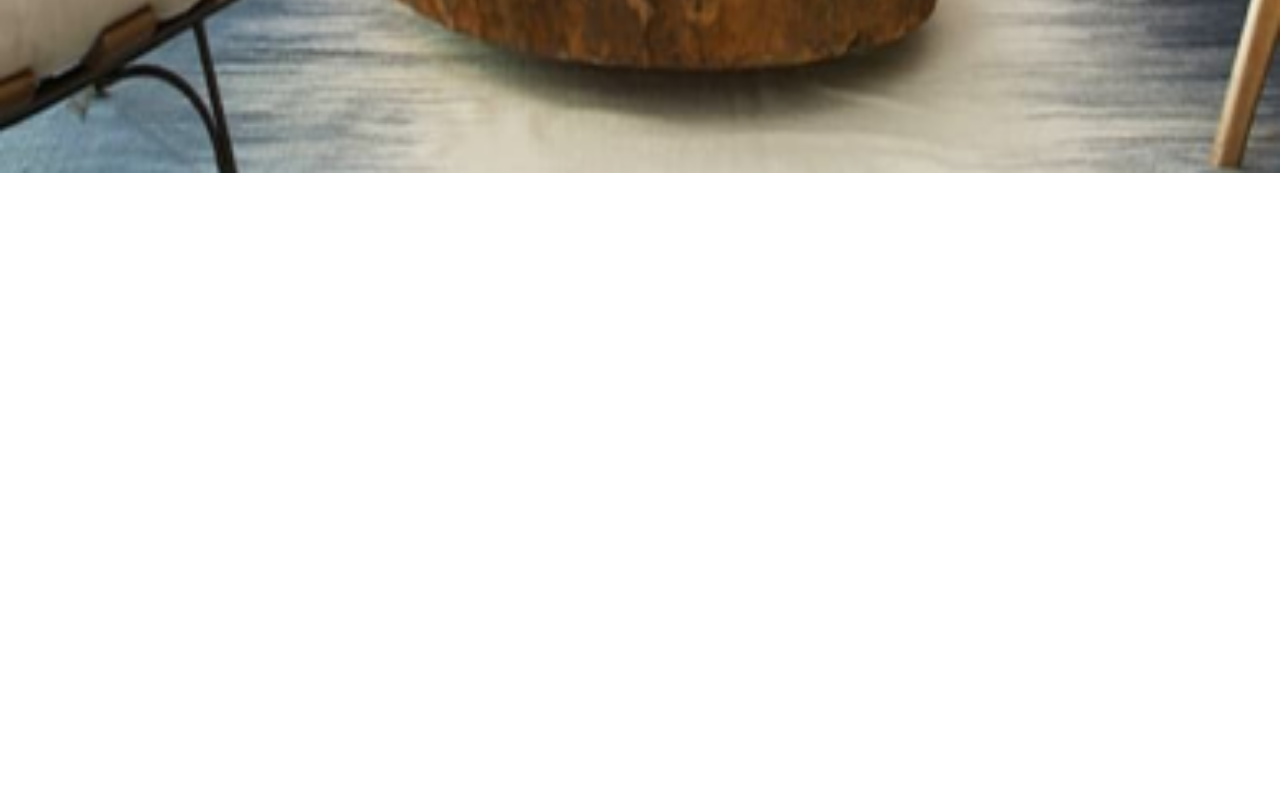
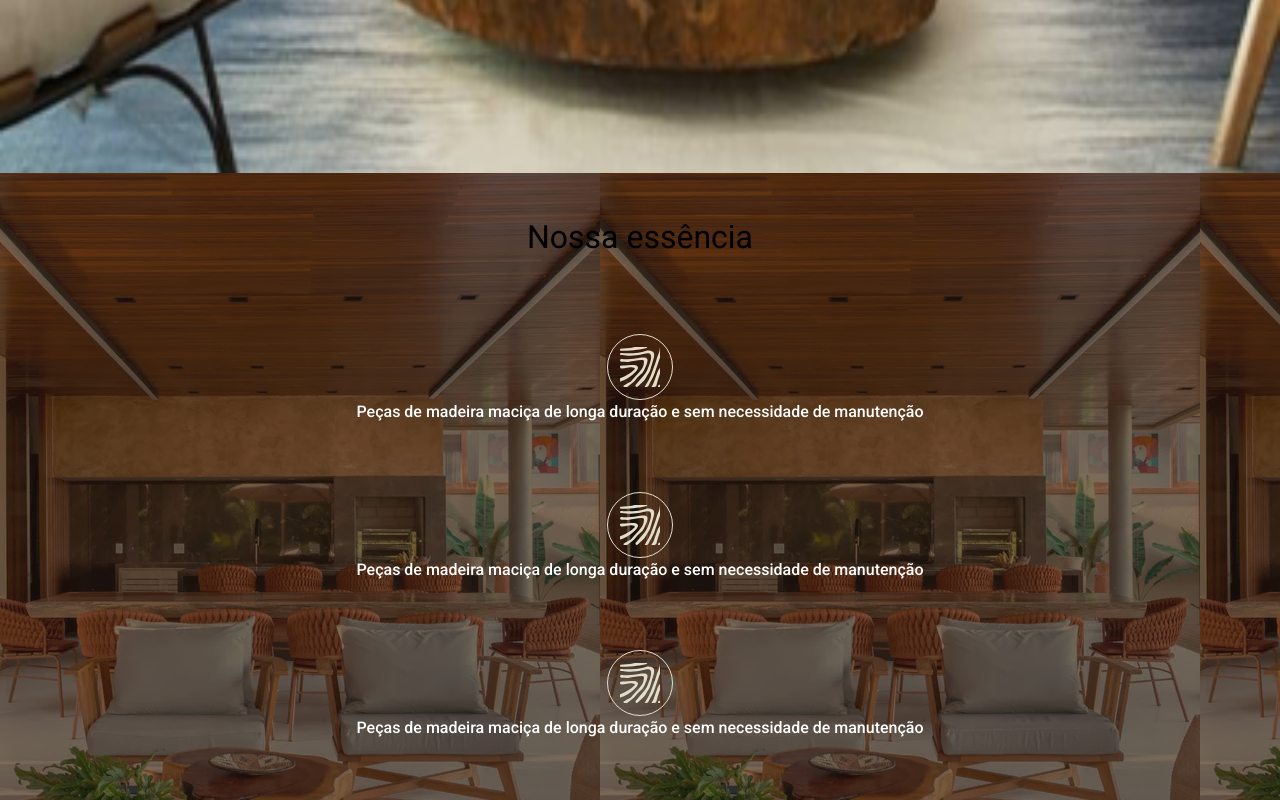
Before and after one commit to matheusmfl/tabua-gaucha, a Next.js app: page / in a window 1280 px wide. Shown: the part 1141-1941 px from the top of the page. Before the commit the page ends 1314 px from the top, so only its background shows below. Built offline with nearby package versions, Linux system fonts and the light colour scheme.

Commit message:
Create Section1, create Glasmorphism Cards

```diff
--- /dev/null
+++ b/src/app/components/Section1.tsx
@@ -0,0 +1,23 @@
+import { GlasmorphismCards } from "./microComponents/GlasmorphismCards";
+
+export function Section1() {
+  return (
+    <section className="bg-section-1 flex flex-col py-10 px-6">
+      {/* Div texto */}
+      <div className="flex flex-col gap-3 items-center justify-center">
+        <h2 className="font-roboto text-[32px] font-normal">
+          Nossa essência
+        </h2>
+        <div className="w-[160px] h-[1px] " />
+      </div>
+
+      {/* Cards */}
+      <div className="flex flex-col gap-12 pt-[60px]">
+        <GlasmorphismCards />
+        <GlasmorphismCards />
+        <GlasmorphismCards />
+      </div>
+
+    </section>
+  )
+}
--- /dev/null
+++ b/src/app/components/microComponents/GlasmorphismCards.tsx
@@ -0,0 +1,17 @@
+import Image from "next/image";
+import icon from '../../assets/card-icon.svg'
+
+export function GlasmorphismCards() {
+  return (
+    <div className="w-full px-5 pb-5 flex flex-col items-center justify-center">
+      {/* Icon */}
+      <div>
+        <Image src={icon} alt="Icone de madeira" />
+      </div>
+
+      <span className="font-roboto text-center text-base text-white font-medium leading-6">
+        Peças de madeira maciça de longa
+        duração e sem necessidade de manutenção</span>
+    </div>
+  )
+}
--- a/src/app/page.tsx
+++ b/src/app/page.tsx
@@ -1,11 +1,13 @@
 import { Header } from "./components/Header";
 import { Hero } from "./components/Hero";
+import { Section1 } from "./components/Section1";
 
 export default function Home() {
   return (
     <>
       <Header />
       <Hero />
+      <Section1 />
     </>
   )
 }
--- a/tailwind.config.js
+++ b/tailwind.config.js
@@ -12,6 +12,7 @@ module.exports = {
         'gradient-conic':
           'conic-gradient(from 180deg at 50% 50%, var(--tw-gradient-stops))',
         'hero-bg': 'url(./assets/bg-hero.svg)',
+        'section-1': 'url(./assets/section-1-bg.jpeg)',
       },
       fontFamily: {
         roboto: 'var(--font-roboto)'
```
Also changed, not shown: src/app/assets/card-icon.svg (added), src/app/assets/section-1-bg.jpeg (added).
